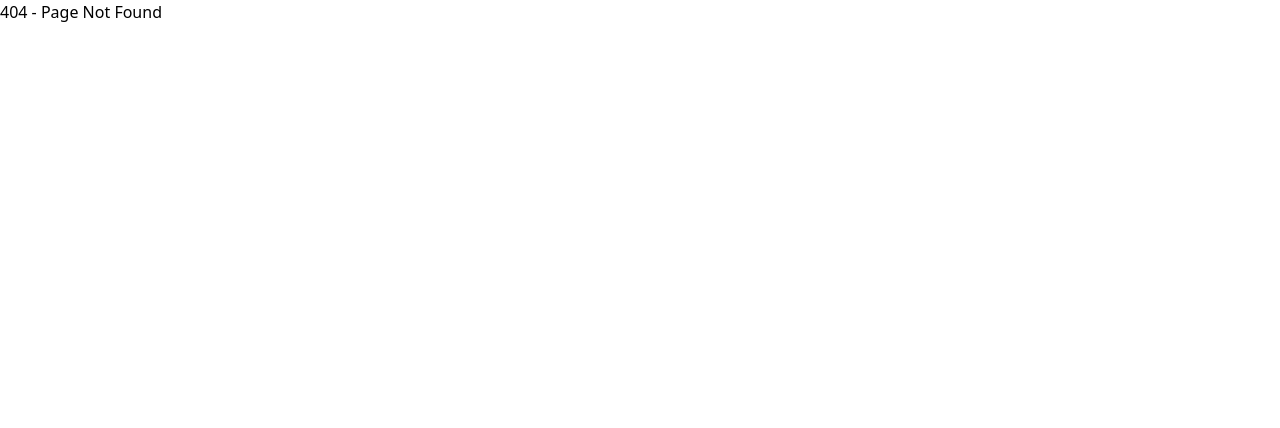
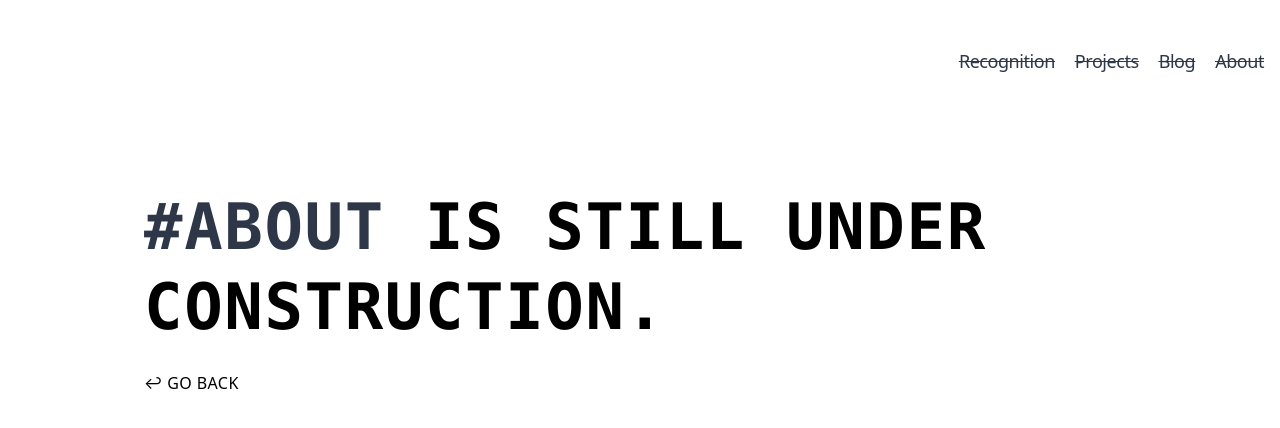
Before and after one commit to ndrsllwngr/andreasellwanger.com, a Next.js app: page /about in a window 1280 px wide. Before the commit this address had no page. Shown: the top 428 px of the page. Built offline with nearby package versions, Linux system fonts and the light colour scheme.

Commit message:
Add footer, update navigation, add empty wip pages

```diff
--- a/components/footer.js
+++ b/components/footer.js
@@ -1,10 +1,37 @@
 import React from 'react';
-import PropTypes from 'prop-types';
+// import PropTypes from 'prop-types';
+// import Link from 'next/link';
+import { LinkWithSound } from 'components/link-with-sound';
+import EmailIcon from 'assets/svg/email.svg';
+import GitHubIcon from 'assets/svg/github.svg';
+import TwitterIcon from 'assets/svg/twitter.svg';
+import LinkedInIcon from 'assets/svg/linkedin.svg';
+import DocumentDownload from 'assets/svg/document-download.svg';
 
-export const Footer = ({ children }) => {
-	return <div className="">{children}</div>;
+export const Footer = () => {
+	return (
+		<div className="flex flex-row container items-center justify-between mx-auto my-12 px-4">
+			<p>© 2020-present Andreas Ellwanger. All Rights Reserved.</p>
+			<div className="flex flex-row items-center">
+				<LinkWithSound css="text-gray-800 hover:text-black w-6 h-6 ml-5" href="/cv.pdf">
+					<DocumentDownload />
+				</LinkWithSound>
+				<LinkWithSound css="text-gray-800 hover:text-black w-6 h-6 ml-5" href="mailto:contact@andreasellwanger.com">
+					<EmailIcon />
+				</LinkWithSound>
+				<LinkWithSound
+					css="text-gray-800 hover:text-black w-6 h-6 ml-5"
+					href="https://de.linkedin.com/in/ellwanger/en/"
+				>
+					<LinkedInIcon />
+				</LinkWithSound>
+				<LinkWithSound css="text-gray-800 hover:text-black w-6 h-6 ml-5" href="https://twitter.com/ndrsllwngr/">
+					<TwitterIcon />
+				</LinkWithSound>
+				<LinkWithSound css="text-gray-800 hover:text-black w-6 h-6 ml-5" href="https://github.com/ndrsllwngr">
+					<GitHubIcon />
+				</LinkWithSound>
+			</div>
+		</div>
+	);
 };
-
-Footer.propTypes = {
-	children: PropTypes.node,
-};
--- a/components/header.js
+++ b/components/header.js
@@ -1,37 +1,25 @@
 import React from 'react';
 import PropTypes from 'prop-types';
-// import Link from 'next/link';
-import { LinkWithSound } from 'components/link-with-sound';
-import EmailIcon from 'assets/svg/email.svg';
-import GitHubIcon from 'assets/svg/github.svg';
-import TwitterIcon from 'assets/svg/twitter.svg';
-import LinkedInIcon from 'assets/svg/linkedin.svg';
-import DocumentDownload from 'assets/svg/document-download.svg';
+import Link from 'next/link';
 
 export const Header = () => {
 	return (
 		<header className="">
 			<div className="flex flex-row container items-center justify-end mx-auto my-12 px-4">
-				<div className="flex flex-row">
-					<LinkWithSound css="text-gray-800 hover:text-black w-6 h-6 ml-5" href="/cv.pdf">
-						<DocumentDownload />
-					</LinkWithSound>
-					<LinkWithSound css="text-gray-800 hover:text-black w-6 h-6 ml-5" href="mailto:contact@andreasellwanger.com">
-						<EmailIcon />
-					</LinkWithSound>
-					<LinkWithSound
-						css="text-gray-800 hover:text-black w-6 h-6 ml-5"
-						href="https://de.linkedin.com/in/ellwanger/en/"
-					>
-						<LinkedInIcon />
-					</LinkWithSound>
-					<LinkWithSound css="text-gray-800 hover:text-black w-6 h-6 ml-5" href="https://twitter.com/ndrsllwngr/">
-						<TwitterIcon />
-					</LinkWithSound>
-					<LinkWithSound css="text-gray-800 hover:text-black w-6 h-6 ml-5" href="https://github.com/ndrsllwngr">
-						<GitHubIcon />
-					</LinkWithSound>
-				</div>
+				<nav className="flex flex-row line-through">
+					<Link href="/recognition">
+						<a className="text-gray-800 text-lg tracking-tight font-medium hover:text-black ml-5">Recognition</a>
+					</Link>
+					<Link href="/projects">
+						<a className="text-gray-800 text-lg tracking-tight font-medium hover:text-black ml-5">Projects</a>
+					</Link>
+					<Link href="/blog">
+						<a className="text-gray-800 text-lg tracking-tight font-medium hover:text-black ml-5">Blog</a>
+					</Link>
+					<Link href="/about">
+						<a className="text-gray-800 text-lg tracking-tight font-medium hover:text-black ml-5">About</a>
+					</Link>
+				</nav>
 			</div>
 		</header>
 	);
--- /dev/null
+++ b/components/wip.js
@@ -0,0 +1,20 @@
+import React from 'react';
+import { PropTypes } from 'prop-types';
+import Link from 'next/link';
+
+export const Wip = ({ page }) => {
+	return (
+		<section className="container max-w-5xl mx-auto my-12 py-16 px-4 flex flex-col justify-center">
+			<h1 className="font-bold text-4xl md:text-6xl tracking-wide leading-tight font-mono uppercase">
+				<span className="text-gray-800">#{page}</span> is still under construction.
+			</h1>
+			<Link href="/">
+				<a className="font-normal font-sans uppercase tracking-wide mt-6">↩ Go back</a>
+			</Link>
+		</section>
+	);
+};
+
+Wip.propTypes = {
+	page: PropTypes.string,
+};
--- /dev/null
+++ b/pages/about.js
@@ -0,0 +1,19 @@
+import React from 'react';
+// import { PropTypes } from 'prop-types';
+// import Link from 'next/link';
+import { HtmlHead } from 'components/html-head';
+import { Header } from 'components/header';
+import { Layout } from 'components/layout';
+import { Wip } from 'components/wip';
+
+const AboutPage = () => {
+	return (
+		<Layout>
+			<HtmlHead title="About | Andreas Ellwanger — Software Engineer." />
+			<Header />
+			<Wip page="About" />
+		</Layout>
+	);
+};
+
+export default AboutPage;
--- /dev/null
+++ b/pages/blog.js
@@ -0,0 +1,19 @@
+import React from 'react';
+// import { PropTypes } from 'prop-types';
+// import Link from 'next/link';
+import { HtmlHead } from 'components/html-head';
+import { Header } from 'components/header';
+import { Layout } from 'components/layout';
+import { Wip } from 'components/wip';
+
+const BlogPage = () => {
+	return (
+		<Layout>
+			<HtmlHead title="Blog | Andreas Ellwanger — Software Engineer." />
+			<Header />
+			<Wip page="Blog" />
+		</Layout>
+	);
+};
+
+export default BlogPage;
--- a/pages/index.js
+++ b/pages/index.js
@@ -8,6 +8,7 @@ import { Hero } from 'components/hero';
 import { LogoCloud } from 'components/logo-cloud';
 import { BlogPreview } from 'components/blog-preview';
 import { About } from 'components/about';
+import { Footer } from 'components/footer';
 
 const LandingPage = () => {
 	return (
@@ -18,6 +19,7 @@ const LandingPage = () => {
 			<BlogPreview />
 			<LogoCloud />
 			<About />
+			<Footer />
 		</Layout>
 	);
 };
--- /dev/null
+++ b/pages/projects.js
@@ -0,0 +1,19 @@
+import React from 'react';
+// import { PropTypes } from 'prop-types';
+// import Link from 'next/link';
+import { HtmlHead } from 'components/html-head';
+import { Header } from 'components/header';
+import { Layout } from 'components/layout';
+import { Wip } from 'components/wip';
+
+const ProjectsPage = () => {
+	return (
+		<Layout>
+			<HtmlHead title="Projects | Andreas Ellwanger — Software Engineer." />
+			<Header />
+			<Wip page="Projects" />
+		</Layout>
+	);
+};
+
+export default ProjectsPage;
--- /dev/null
+++ b/pages/recognition.js
@@ -0,0 +1,19 @@
+import React from 'react';
+// import { PropTypes } from 'prop-types';
+// import Link from 'next/link';
+import { HtmlHead } from 'components/html-head';
+import { Header } from 'components/header';
+import { Layout } from 'components/layout';
+import { Wip } from 'components/wip';
+
+const RecognitionPage = () => {
+	return (
+		<Layout>
+			<HtmlHead title="Recognition | Andreas Ellwanger — Software Engineer." />
+			<Header />
+			<Wip page="Recognition" />
+		</Layout>
+	);
+};
+
+export default RecognitionPage;
```
